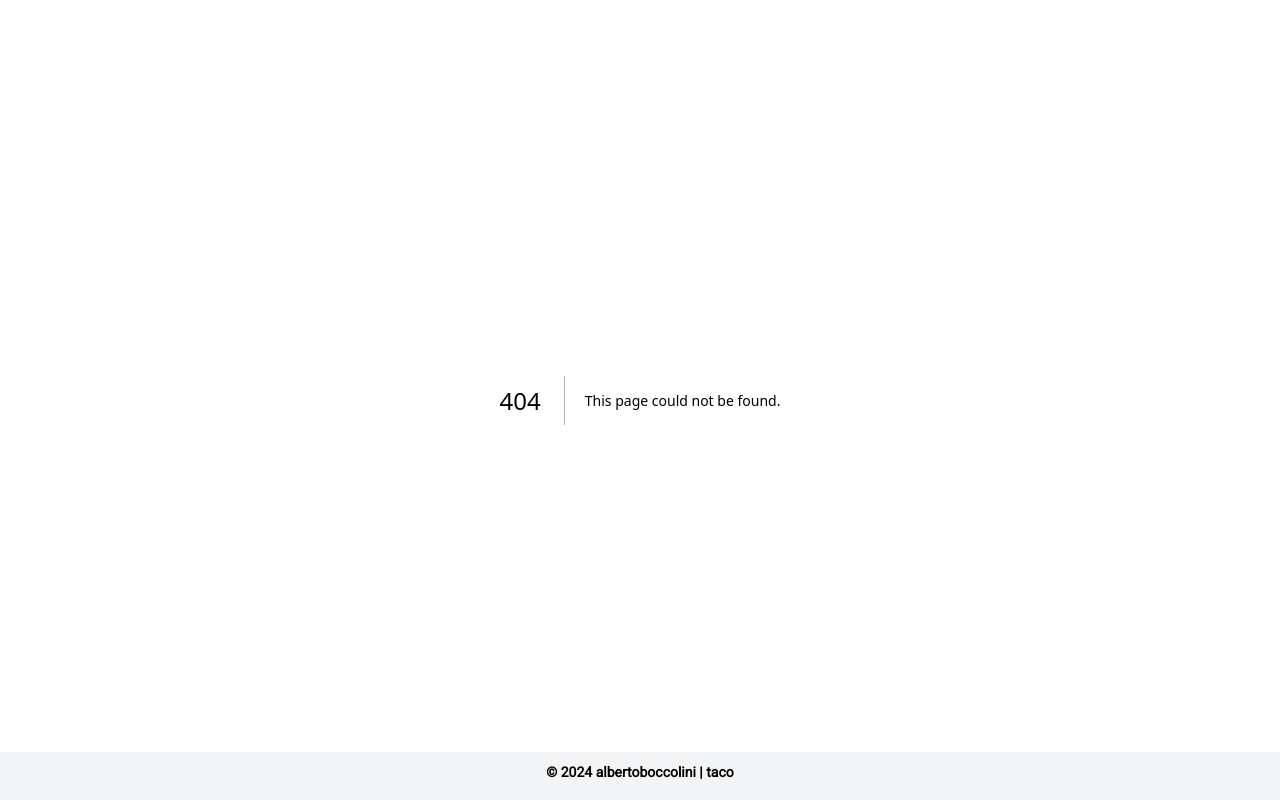
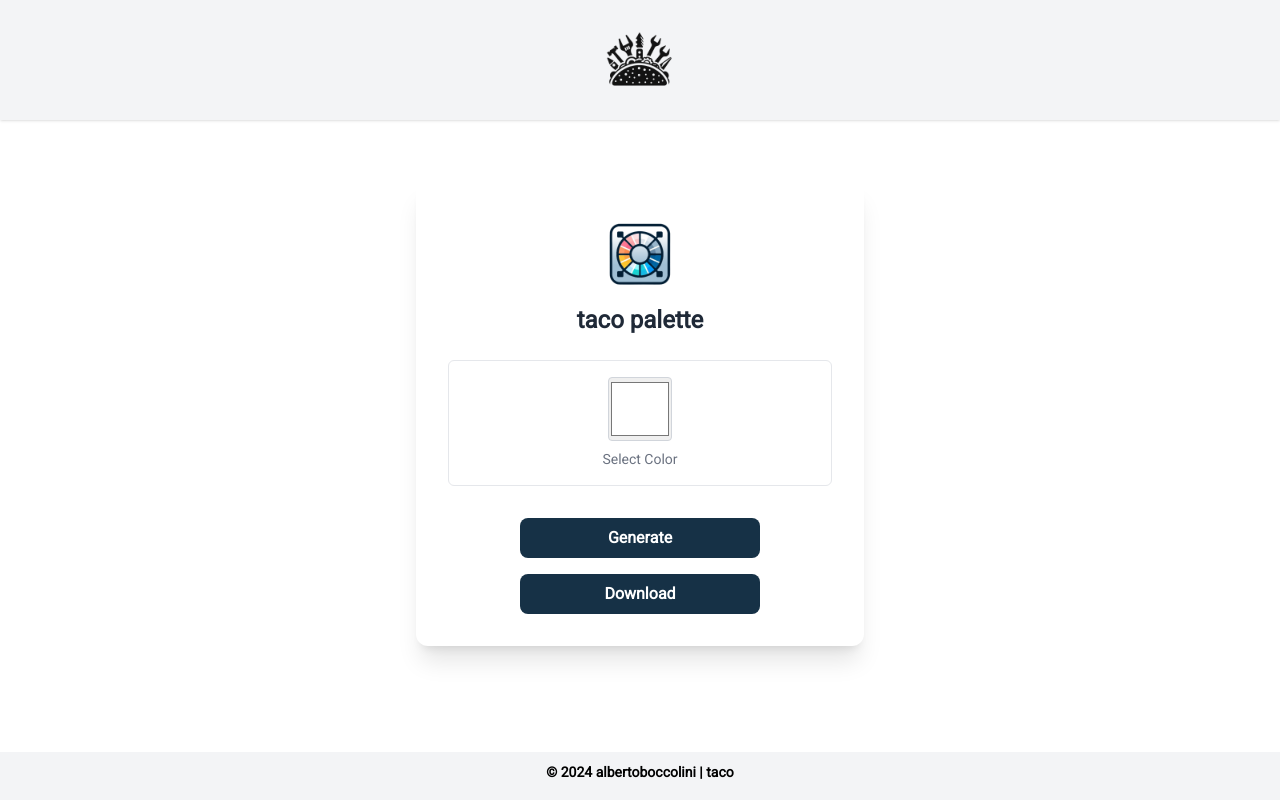
Before and after one commit to albertoboccolini/taco, a Next.js app: page /tools/palette in a window 1280 px wide. Before the commit this address had no page. Built offline with nearby package versions, Linux system fonts and the light colour scheme.

Commit message:
Add layout & engine

```diff
--- /dev/null
+++ b/app/components/tools/palette/Engine.ts
@@ -0,0 +1,135 @@
+import {useState} from 'react';
+import {NotificationManager} from "@/app/components/public/NotificationManager";
+import InvalidParameter from "@/app/components/public/errors/InvalidParameter";
+import ConversionError from "@/app/components/public/errors/ConversionError";
+
+type Color = {
+    r: number;
+    g: number;
+    b: number;
+}
+
+export const Engine = () => {
+
+    const [selectedColor, setSelectedColor] = useState("#ffffff");
+    const [generatedColors, setGeneratedColors] = useState<string[]>([]);
+
+    const isLight = (color: any) => {
+        const hex = color.replace('#', '');
+        const c_r = parseInt(hex.substr(0, 2), 16);
+        const c_g = parseInt(hex.substr(2, 2), 16);
+        const c_b = parseInt(hex.substr(4, 2), 16);
+        const brightness = ((c_r * 299) + (c_g * 587) + (c_b * 114)) / 1000;
+        return brightness > 155;
+    };
+
+    const hexToRgb = (hex: string): Color => {
+        let r: number = 0, g: number = 0, b: number = 0;
+        // 3 digits
+        if (hex.length === 4) {
+            r = parseInt(hex[1] + hex[1], 16);
+            g = parseInt(hex[2] + hex[2], 16);
+            b = parseInt(hex[3] + hex[3], 16);
+        }
+        // 6 digits
+        else if (hex.length === 7) {
+            r = parseInt(hex[1] + hex[2], 16);
+            g = parseInt(hex[3] + hex[4], 16);
+            b = parseInt(hex[5] + hex[6], 16);
+        }
+        return {r, g, b};
+    }
+
+    const rgbToHex = (r: number, g: number, b: number): string => {
+        return "#" + ((1 << 24) + (r << 16) + (g << 8) + b).toString(16).slice(1).toUpperCase();
+    }
+
+    const adjustHue = (h: number, degrees: number): number => {
+        return (h + degrees) % 360;
+    }
+
+    const generatePaletteFromColor = (hexColor: string, n: number = 5, spread: number = 30): string[] => {
+        const baseColor = hexToRgb(hexColor);
+        const hslBase = rgbToHsl(baseColor.r, baseColor.g, baseColor.b);
+        let palette: string[] = [];
+
+        // Calcola l'angolo di spostamento per ogni colore nella palette
+        const step = spread / (n - 1);
+
+        for (let i = 0; i < n; i++) {
+            // Calcola il nuovo hue aggiustando l'angolo basato sulla posizione
+            // del colore nella palette e sulla diffusione desiderata
+            let h = (hslBase.h! + (i * step) - (spread / 2)) % 360;
+            h = h < 0 ? 360 + h : h; // Corregge valori negativi di hue
+
+            const adjustedColor = hslToRgb(h, hslBase.s, hslBase.l);
+            palette.push(rgbToHex(adjustedColor.r, adjustedColor.g, adjustedColor.b));
+        }
+
+        return palette;
+    }
+
+
+    const rgbToHsl = (r: number, g: number, b: number) => {
+        r /= 255, g /= 255, b /= 255;
+        const max = Math.max(r, g, b), min = Math.min(r, g, b);
+        let h, s, l = (max + min) / 2;
+
+        if (max === min) {
+            h = s = 0; // achromatic
+        } else {
+            const d = max - min;
+            s = l > 0.5 ? d / (2 - max - min) : d / (max + min);
+            switch (max) {
+                case r:
+                    h = (g - b) / d + (g < b ? 6 : 0);
+                    break;
+                case g:
+                    h = (b - r) / d + 2;
+                    break;
+                case b:
+                    h = (r - g) / d + 4;
+                    break;
+            }
+            h! *= 60;
+            if (h! < 0) h! += 360;
+        }
+
+        return {h, s, l};
+    }
+
+    const hslToRgb = (h: number, s: number, l: number): Color => {
+        let r, g, b;
+
+        if (s === 0) {
+            r = g = b = l; // achromatic
+        } else {
+            const hue2rgb = (p: number, q: number, t: number) => {
+                if (t < 0) t += 1;
+                if (t > 1) t -= 1;
+                if (t < 1 / 6) return p + (q - p) * 6 * t;
+                if (t < 1 / 2) return q;
+                if (t < 2 / 3) return p + (q - p) * (2 / 3 - t) * 6;
+                return p;
+            }
+
+            const q = l < 0.5 ? l * (1 + s) : l + s - l * s;
+            const p = 2 * l - q;
+            r = hue2rgb(p, q, h / 360 + 1 / 3);
+            g = hue2rgb(p, q, h / 360);
+            b = hue2rgb(p, q, h / 360 - 1 / 3);
+        }
+
+        return {r: Math.round(r * 255), g: Math.round(g * 255), b: Math.round(b * 255)};
+    }
+
+    const handleGenerateColors = () => {
+        const newColors = generatePaletteFromColor(selectedColor, 4);
+        console.log(newColors);
+        setGeneratedColors(newColors);
+    };
+
+    return {
+        selectedColor, setSelectedColor, generatedColors, handleGenerateColors, isLight
+    }
+};
--- /dev/null
+++ b/app/components/tools/palette/Layout.tsx
@@ -0,0 +1,60 @@
+'use client'
+
+import React, {useState} from 'react'; // Importa useState da React
+import {NextPage} from "next";
+import Header from "@/app/components/public/Header";
+import TacoButton from "@/app/components/public/TacoButton";
+import Image from "next/image";
+import paletteLogo from "/public/paletteLogo.png";
+import {Engine} from "@/app/components/tools/palette/Engine";
+
+const Layout: NextPage = () => {
+
+    const {selectedColor, setSelectedColor, generatedColors, handleGenerateColors, isLight} = Engine();
+
+    return (
+        <div className="text-gray-800 bg-white m-0 p-0">
+            <div className="shadow">
+                <Header title={"taco | palette"}/>
+            </div>
+            <main className="px-4 py-10 m-auto max-w-4xl sm:p-10">
+                <div className="text-center p-5 m-auto">
+                    <div className="mx-auto max-w-md space-y-8">
+                        <div className="rounded-xl bg-white px-8 py-6 shadow-xl">
+                            <Image src={paletteLogo}
+                                   className="font-bold text-2xl text-center m-auto"
+                                   alt="taco palette"
+                                   width={100} height={100}/>
+                            <h1 className="font-bold text-2xl mb-6">taco palette</h1>
+                            <div className="grid grid-cols-1 md:grid-cols-4 gap-4 mb-6">
+                                {/* Selettore di colore modificabile */}
+                                <div
+                                    className="flex flex-col items-center justify-center p-4 rounded-md border border-gray-200 dark:border-gray-800">
+                                    <input type="color" value={selectedColor}
+                                           onChange={(e) => setSelectedColor(e.target.value)}
+                                           className="w-16 h-16 rounded border border-gray-300 dark:border-gray-700 cursor-pointer"/>
+                                    <span className="mt-2 text-sm text-gray-500">Select Color</span>
+                                </div>
+                                {/* Colori generati non modificabili */}
+                                {generatedColors.map((color, index) => (
+                                    <div
+                                        key={index}
+                                        className="flex flex-col items-center justify-center p-4 rounded-md border border-gray-200 dark:border-gray-800"
+                                        style={{backgroundColor: color}}>
+                                        <div className="w-16 h-16 rounded"/>
+                                        <span className="mt-2 text-sm"
+                                              style={{color: isLight(color) ? '#000000' : '#FFFFFF'}}>{color.toUpperCase()}</span>
+                                    </div>
+                                ))}
+                            </div>
+                            <TacoButton type={"button"} text={"Generate"} onClick={handleGenerateColors}/>
+                            <TacoButton type={"button"} text={"Download"}/>
+                        </div>
+                    </div>
+                </div>
+            </main>
+        </div>
+    );
+};
+
+export default Layout;
--- /dev/null
+++ b/app/tools/palette/page.tsx
@@ -0,0 +1,15 @@
+import React from 'react';
+import Layout from "@/app/components/tools/palette/Layout";
+import ErrorBoundary from "@/app/components/public/ErrorBoundary";
+
+const Page = () => {
+    return (
+        <main className="text-gray-800 bg-white m-0 p-0">
+            <ErrorBoundary>
+                <Layout></Layout>
+            </ErrorBoundary>
+        </main>
+    );
+};
+
+export default Page;
```
